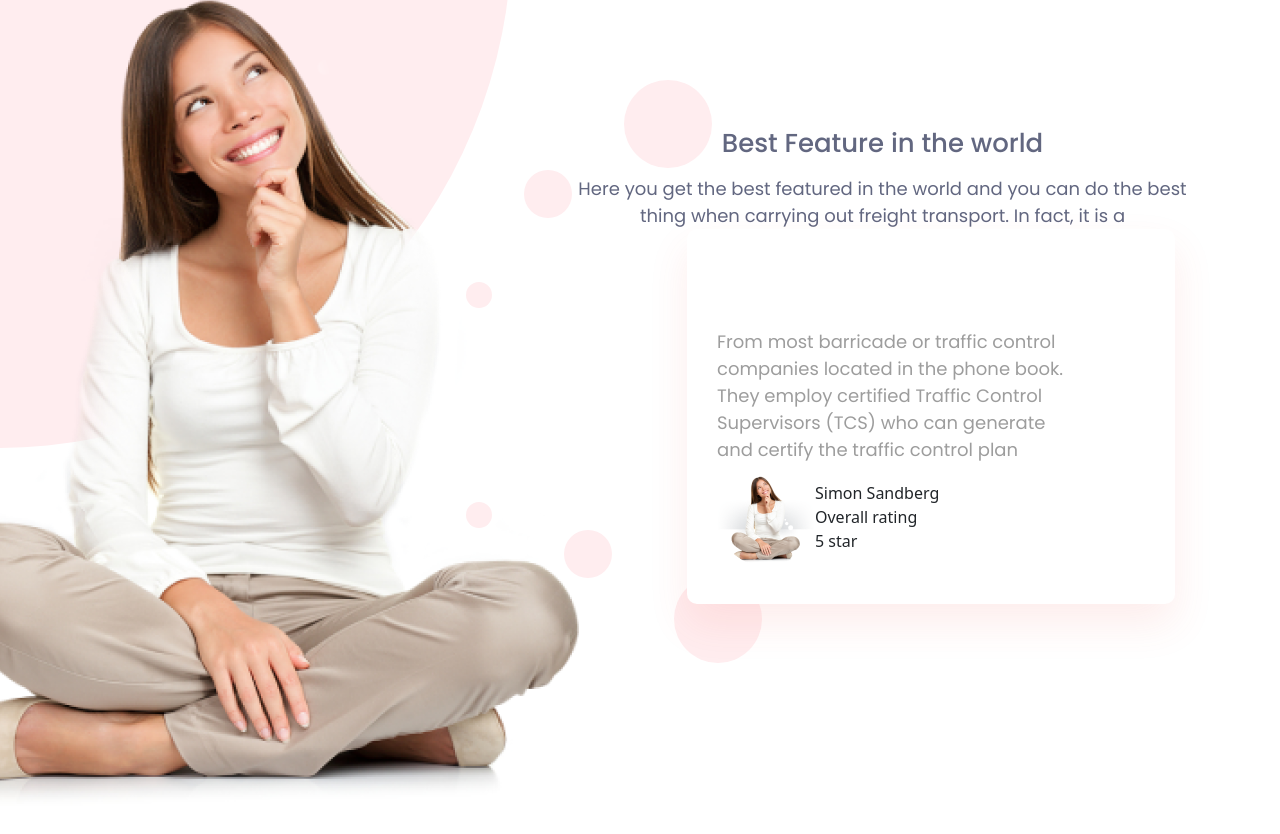
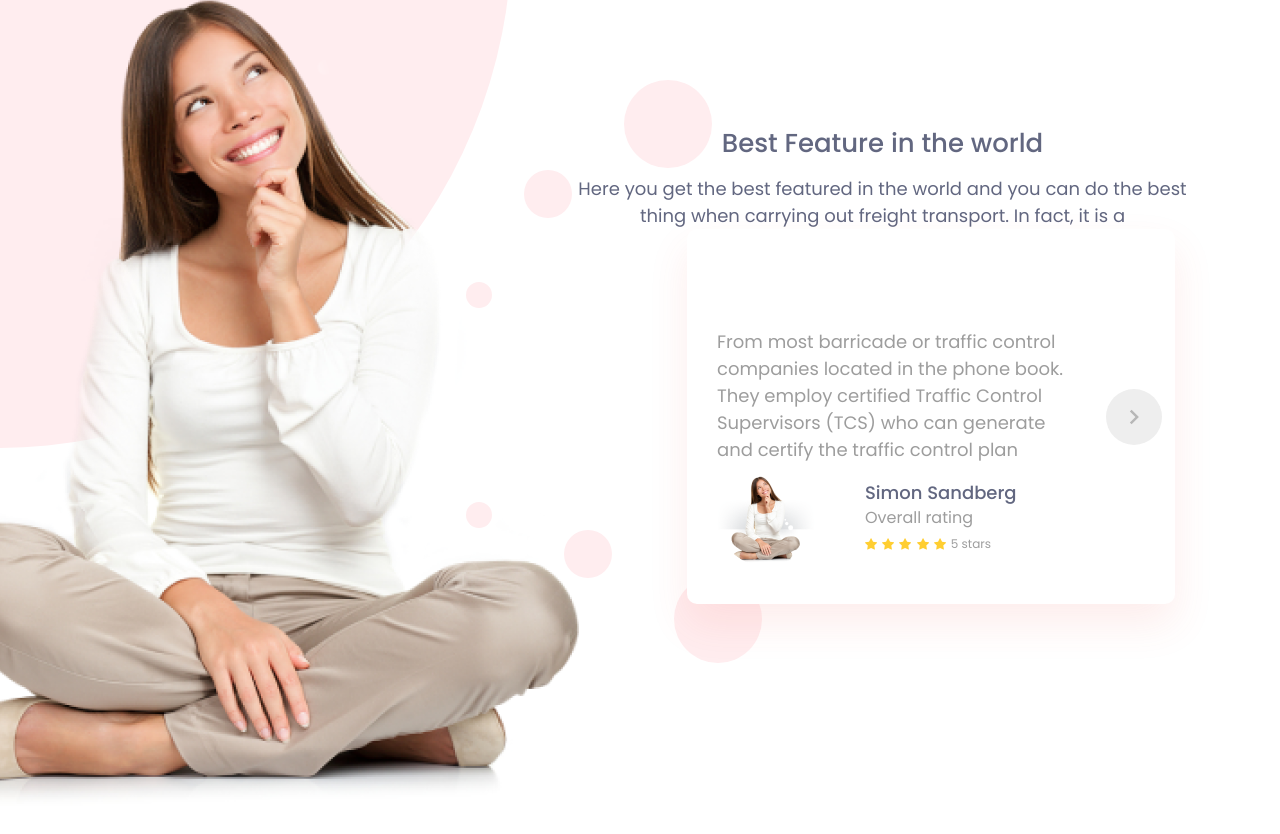
Before and after one commit to vergunovvladi/dream, a website: page index.html in a window 1280 px wide. Shown: the part 5344-6178 px from the top of the page. Drawn offline with nearby package versions, Linux system fonts and the light colour scheme; files whose address does not match are found by name; a web font is replaced by a local one.

Commit message:
feature pus adaptive

```diff
--- a/index.html
+++ b/index.html
@@ -302,7 +302,7 @@
                 </div>
             </div>
             <div class="row">
-                <div class="col-7 offset-5">
+                <div class="col-12 col-lg-7 offset-lg-5">
                     <div class="title">
                         <div class="title__container">
                             <div class="title__title">Best Feature in the world</div>
@@ -312,9 +312,10 @@
                 </div>
             </div>
             <div class="row">
-                <div class="col-6 offset-6">
+                <div class="col-12 col-lg-6 offset-lg-6">
                     <div class="review">
                         <div class="review__container">
+                            <div class="review__arrow"><img src="./image/review__arrow.svg" alt=""></div>
                             <span class="review__text">From most barricade or traffic control companies located in the phone book. They employ certified Traffic Control Supervisors (TCS) who can generate and certify the traffic control plan</span>
                             <div class="review__user">
                                 <div class="review__user-image"><img src="./image/review__user.png" alt=""></div>
@@ -322,7 +323,14 @@
                                     <div class="review__user-name">Simon Sandberg</div>
                                     <div class="review__user-raiting">
                                         <span class="review__raiting-text">Overall rating</span>
-                                        <div class="review__rating-star">5 star</div>
+                                        <div class="review__rating-star">
+                                            <img src="./image/review__star.svg" alt="" class="review__star-image">
+                                            <img src="./image/review__star.svg" alt="" class="review__star-image">
+                                            <img src="./image/review__star.svg" alt="" class="review__star-image">
+                                            <img src="./image/review__star.svg" alt="" class="review__star-image">
+                                            <img src="./image/review__star.svg" alt="" class="review__star-image">
+                                            <span class="review__star-text">5 stars</span>
+                                        </div>
                                     </div>
                                 </div>
                             </div>
--- a/styles/styles.scss
+++ b/styles/styles.scss
@@ -644,6 +644,7 @@
             box-shadow: 0px 20px 40px rgba(238, 77, 71, 0.1);
             border-radius: 10px;
             @include flex(center, flex-start, column);
+            position: relative;
         }
 
         &__text {
@@ -661,8 +662,40 @@
                 width: 98px;
                 height: 98px;
             }
+
+            &-name {
+                @include font(18px, #626780, 500);
+                margin-left: 50px;
+            }
+
+            &-raiting {
+                @include flex(center, flex-start, column);
+                margin-left: 50px;
+            }
         }
 
+        &__raiting-text {
+            @include font(16px, #9D9D9D, 400);
+        }
+
+        &__raiting-star {
+            @include flex(flex-start, center, row);
+        }
+
+        &__star-text {
+            @include font(12px, #9D9D9D, 400);
+        }
+
+        &__arrow {
+            width: 56px;
+            height: 56px;
+            border-radius: 50%;
+            background: #EEEEEE;
+            @include flex;
+            position: absolute;
+            top: 160px;
+            right: 13px;
+        }
 
     }
 }
```
Also changed, not shown: css/styles.css, image/review__arrow.svg (added), image/review__star.svg (added).
